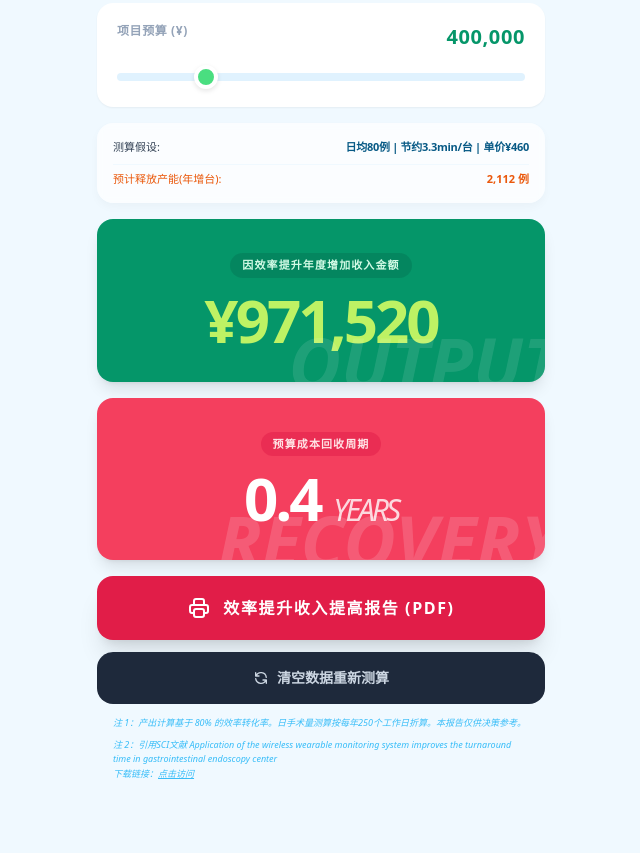
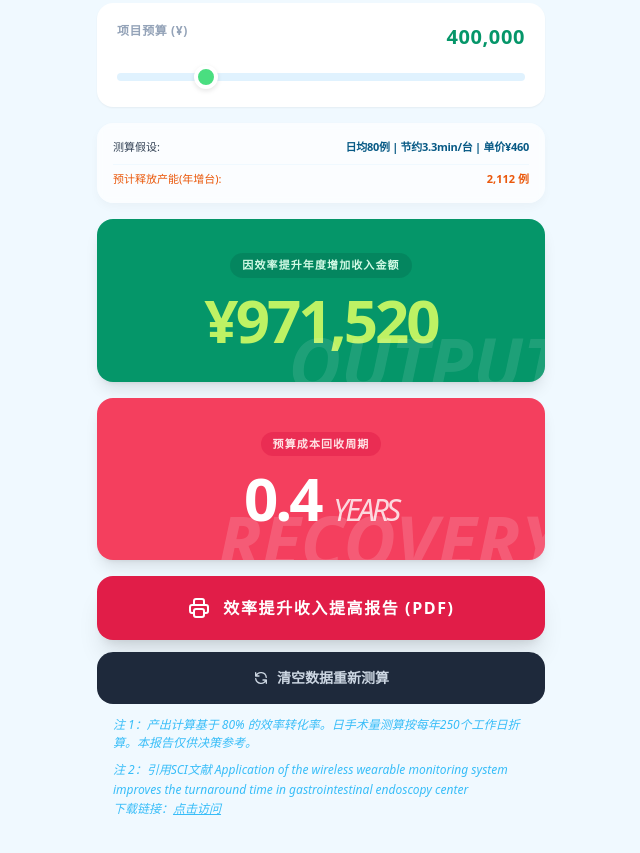
Before and after one commit to streamy2008/endoscopy-roi-report, a plain HTML site: page index.html in a window 1280 px wide. Shown: the part 617-1470 px from the top of the page, without its empty margins (319-959 px from the left). Drawn offline with nearby package versions, Linux system fonts and the light colour scheme.

Commit message:
Update text size for notes in index.html

```diff
--- a/index.html
+++ b/index.html
@@ -96,8 +96,8 @@
             </button>
 
             <div class="text-left px-4 mt-6 space-y-2">
-                <p class="text-[9px] text-sky-400 italic">注 1：产出计算基于 80% 的效率转化率。日手术量测算按每年250个工作日折算。本报告仅供决策参考。</p>
-                <p class="text-[9px] text-sky-400 italic leading-relaxed">
+                <p class="text-[12px] text-sky-400 italic">注 1：产出计算基于 80% 的效率转化率。日手术量测算按每年250个工作日折算。本报告仅供决策参考。</p>
+                <p class="text-[12px] text-sky-400 italic leading-relaxed">
                     注 2：引用SCI文献
 Application of the wireless wearable monitoring system improves the turnaround time in gastrointestinal endoscopy center <br>
                     下载链接：<a href="https://academic.oup.com/pmj/article-abstract/101/1199/873/8178243?redirectedFrom=fulltext" target="_blank" class="underline">点击访问</a>
```
